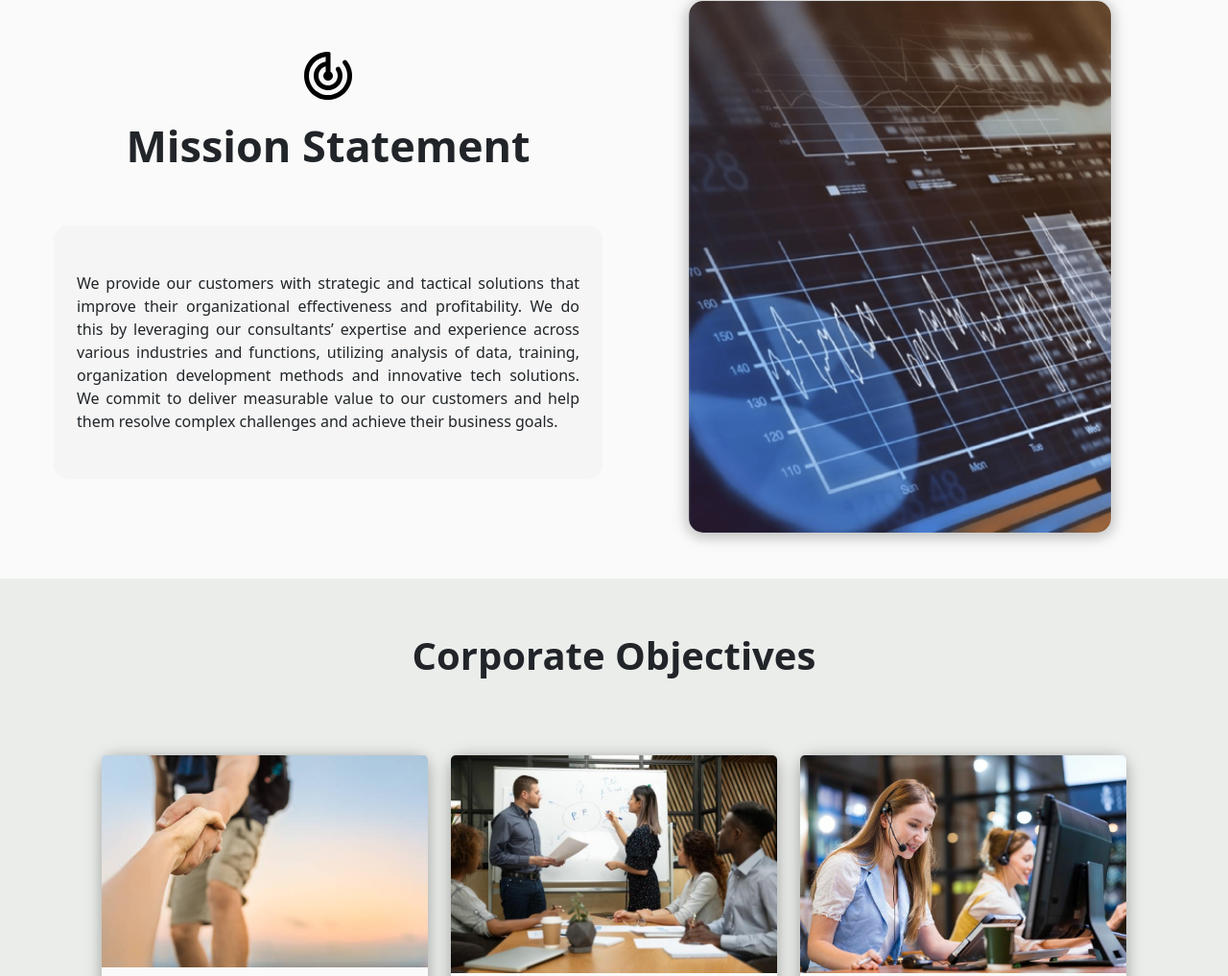
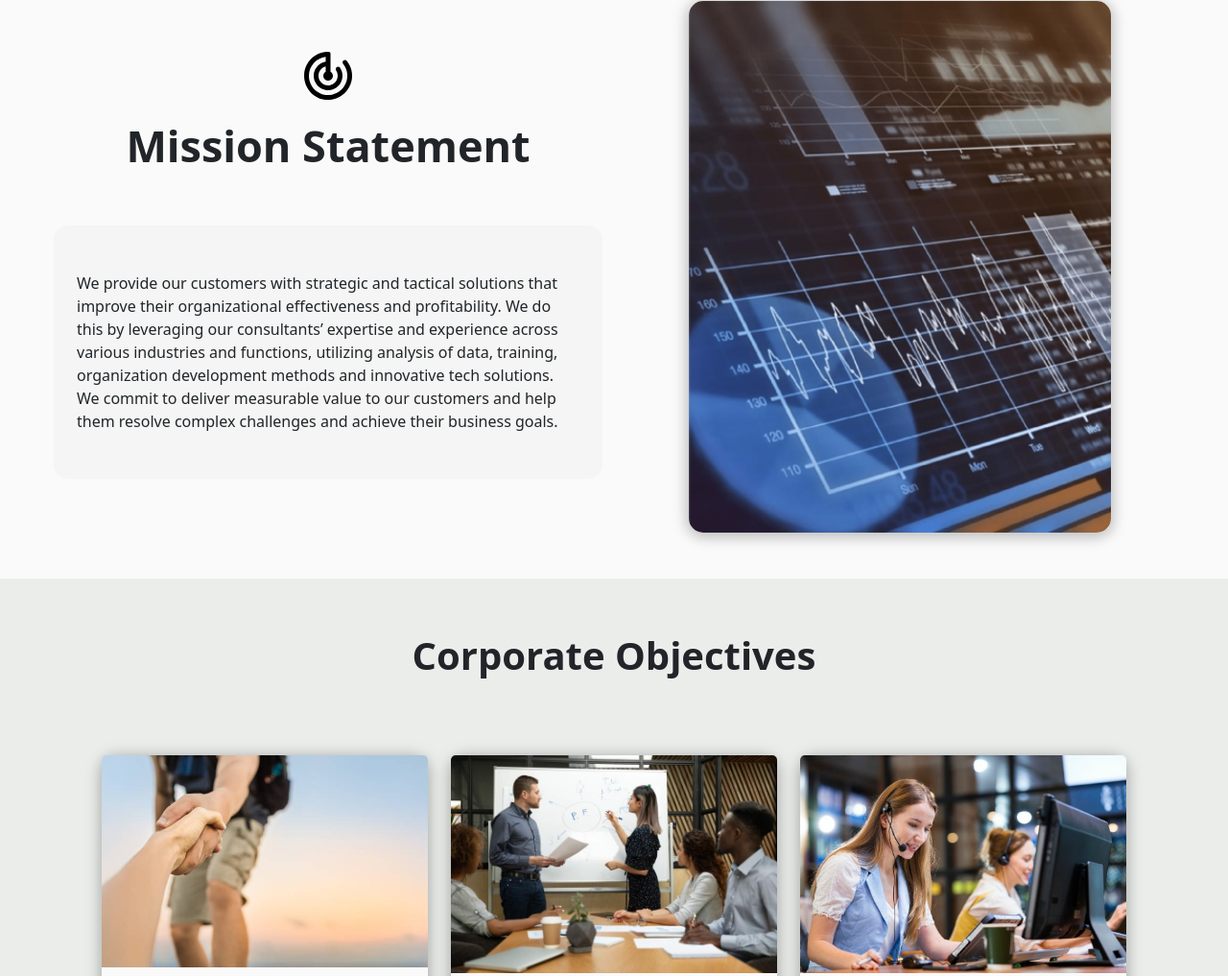
Before and after one commit to KurtDenzel/ClearPath-Consultancy, a website: page index.html in a window 1280 px wide. Shown: the part 807-1824 px from the top of the page at 96% size. Drawn offline with nearby package versions, Linux system fonts and the light colour scheme; some packages are replaced by stand-ins of ours; a small style sheet from the web is missing; a web font is replaced by a local one.

Commit message:
Updated Map & Changes from the Index.html

```diff
--- a/index.html
+++ b/index.html
@@ -49,11 +49,11 @@
     <!-- External Fonts -->
 
     	<!-- Sacramento Cursive Font -->
-			<link rel="stylesheet" href="https://api.fonts.coollabs.io/css2?family=Sacramento&display=swap">
+			<link rel="stylesheet" as="font" href="https://api.fonts.coollabs.io/css2?family=Sacramento&display=swap">
 			<!-- Sacramento Cursive Font -->
 
 			<!-- Raleway San Serif Font -->
-			<link href="https://api.fonts.coollabs.io/css2?family=Raleway&display=swap" rel="stylesheet">
+			<link rel="preload" as="font" href="https://api.fonts.coollabs.io/css2?family=Raleway&display=swap">
 			<!-- Raleway San Serif Font -->
 
 		<!-- External Fonts -->
@@ -282,7 +282,7 @@
 			<img src="images/mission.svg" alt="Mission" class="img-fluid lazyload" style="height: 60px;">
 			<h2 class="pt-3 pb-5 hover-1" style="font-weight: 900; font-size: 45px;">Mission Statement</h2>
 
-				<p class="px-4 py-5 fs-6" style="text-align: justify; background-color: rgba(235, 237, 235, 0.4); border-radius: 15px">
+				<p class="px-4 py-5 fs-6" style="text-align: left; background-color: rgba(235, 237, 235, 0.4); border-radius: 15px">
 					We provide our customers with strategic and tactical solutions that improve their organizational effectiveness and profitability. We do this by leveraging our consultantsʼ expertise and experience across various industries and functions, utilizing analysis of data, training, organization development methods and innovative tech solutions.
 
 					We commit to deliver measurable value to our customers and help them resolve complex challenges and achieve their business goals.
@@ -429,16 +429,16 @@
 
 		<div class="col-sm pt-5 pb-5">
 			<p class="px-3 py-5 fs-5" style="background-color: rgb(249, 250, 249, 0.4);
-					border-radius: 15px">
-				•  Training Needs Analysis
+					border-radius: 15px;">
+				&nbsp;&nbsp;&nbsp;•  Training Needs Analysis
 				<br>
-				•  Training Plan & Deployment
+				&nbsp;&nbsp;&nbsp;•  Training Plan & Deployment
 				<br>
-				•  Sourcing of Trainors internally & Externally
+				&nbsp;&nbsp;&nbsp;•  Sourcing of Trainors internally & Externally
 				<br>
-				•  Post-training Analysis & Recommendations
+				&nbsp;&nbsp;&nbsp;•  Post-training Analysis & Recommendations
 				<br>
-				•  Strategic Hiring of Key Personnel
+				&nbsp;&nbsp;&nbsp;•  Strategic Hiring of Key Personnel
 			</p>
 		</div>
 
@@ -651,7 +651,7 @@
 
 		<div class="col-sm text-center partners" style="display: flex; justify-content: center; align-items: center;">
 			<img style="width: 50vh; border-radius: 15px;" src="images/powerpoint/approach.jpg"
-			class="img-fluid shadow-custom lazyload">
+			class="img-fluid shadow-custom lazyload" alt="Roy">
 		</div>
 
 		<div class="col-sm px-5 pt-5"  style="background-color: rgba(235, 237, 235, 0.4); border-radius: 15px;">
@@ -703,7 +703,7 @@
 		<!-- Picture -->
 		<div class="col-sm px-5 py-4">
 				<div class="col-sm px-5 text-center titos">
-					<img src="images/partners/roy.PNG" class="img-fluid lazyload shadow-custom" style="border-radius: 10px; width: 45vh;">
+					<img src="images/partners/roy.PNG" alt="ROy" class="img-fluid lazyload shadow-custom" style="border-radius: 10px; width: 45vh;">
 				</div>
 			</div>
 			<!-- Picture -->
```
Also changed, not shown: images/map.svg (added).
